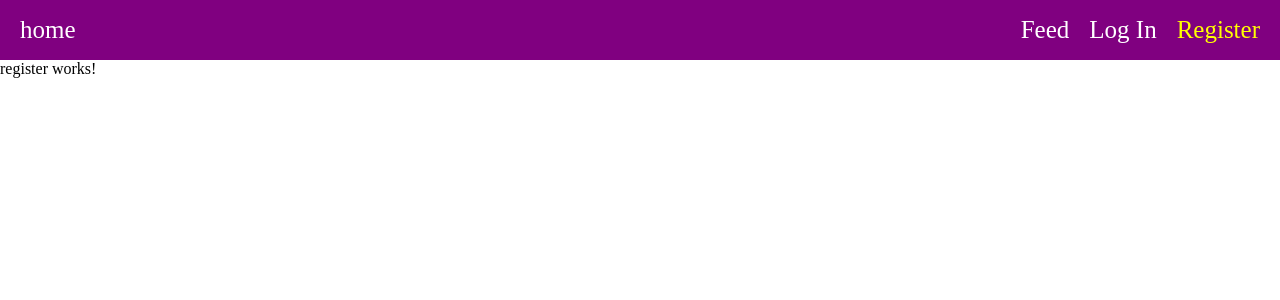
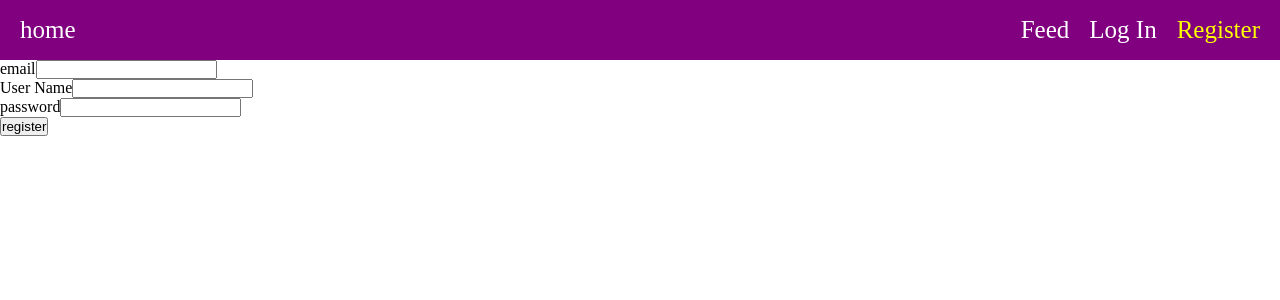
Before and after one commit to otari3/restApi, an Angular app: page /register in a window 1280 px wide. Shown: the top 300 px of the page. Built offline with nearby package versions, Linux system fonts and the light colour scheme.

Commit message:
auth forms

```diff
--- a/src/app/logIn/login/login.component.html
+++ b/src/app/logIn/login/login.component.html
@@ -1 +1,7 @@
-<p>login works!</p>
+<form [formGroup]="logIn" (ngSubmit)="onLogIn()">
+  <label for="email">email</label>
+  <input type="text" id="email" formControlName="email" />
+  <label for="password">password</label>
+  <input type="text" id="password" formControlName="password" />
+  <button type="submit">Log In</button>
+</form>
--- a/src/app/logIn/login/login.component.scss
+++ b/src/app/logIn/login/login.component.scss
@@ -0,0 +1,9 @@
+form {
+  display: flex;
+  flex-direction: column;
+  input,
+  button {
+    width: 200px;
+    height: 30px;
+  }
+}
--- a/src/app/logIn/login/login.component.ts
+++ b/src/app/logIn/login/login.component.ts
@@ -1,10 +1,17 @@
 import { Component } from '@angular/core';
+import { FormControl, FormGroup, Validators } from '@angular/forms';
 
 @Component({
   selector: 'app-login',
   templateUrl: './login.component.html',
-  styleUrl: './login.component.scss'
+  styleUrl: './login.component.scss',
 })
 export class LoginComponent {
-
+  logIn: FormGroup = new FormGroup({
+    email: new FormControl('', Validators.email),
+    password: new FormControl('', Validators.required),
+  });
+  onLogIn() {
+    console.log(this.logIn);
+  }
 }
--- a/src/app/register/register/register.component.html
+++ b/src/app/register/register/register.component.html
@@ -1 +1,24 @@
-<p>register works!</p>
+<form [formGroup]="userInfo" (ngSubmit)="register()">
+  <div class="formc margTitle">
+    <div>
+      <label for="title">email</label>
+      <input type="text" id="title" formControlName="email" />
+    </div>
+  </div>
+  <div class="formc">
+    <div>
+      <label for="image">User Name</label>
+      <input type="text" id="image" formControlName="userName" />
+    </div>
+  </div>
+  <div class="formc content">
+    <div>
+      <label for="content">password</label>
+      <input type="text" formControlName="password" id="content" />
+    </div>
+  </div>
+  <div class="buttons">
+    <ng-content></ng-content>
+    <button type="submit" class="btn">register</button>
+  </div>
+</form>
--- a/src/app/register/register/register.component.ts
+++ b/src/app/register/register/register.component.ts
@@ -1,10 +1,16 @@
 import { Component } from '@angular/core';
+import { FormControl, FormGroup, Validators } from '@angular/forms';
 
 @Component({
   selector: 'app-register',
   templateUrl: './register.component.html',
-  styleUrl: './register.component.scss'
+  styleUrl: './register.component.scss',
 })
 export class RegisterComponent {
-
+  userInfo: FormGroup = new FormGroup({
+    email: new FormControl('', Validators.email),
+    userName: new FormControl('', Validators.required),
+    password: new FormControl('', Validators.required),
+  });
+  register() {}
 }
```
